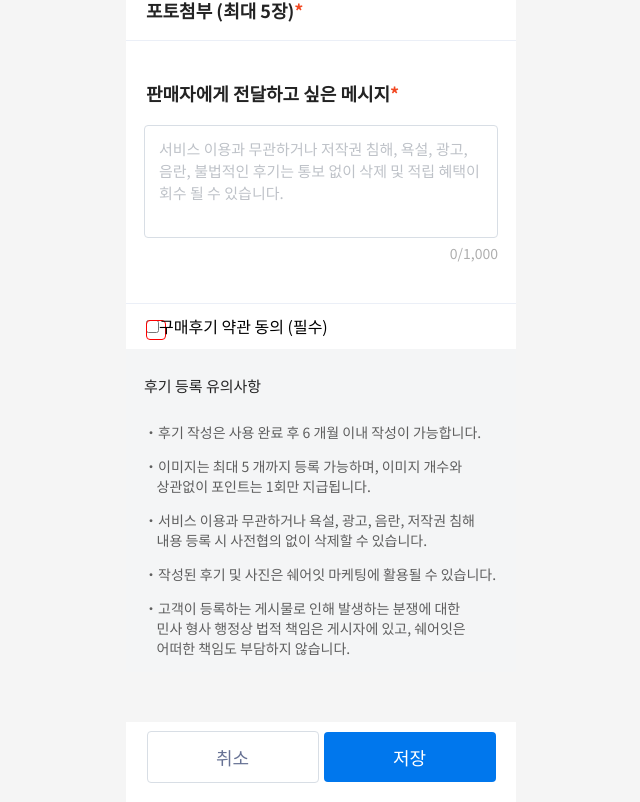
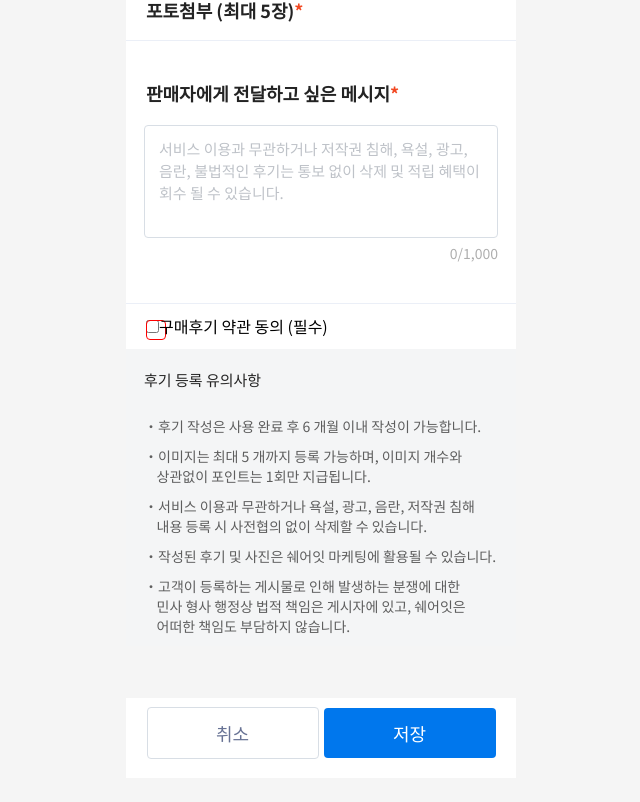
Before and after one commit to yoonsery/shareit, a React (Create React App) app: page /form in a window 1280 px wide. Shown: the part 759-1561 px from the top of the page, without its empty margins (319-959 px from the left). After the commit the page ends 1537 px from the top, so only its background shows below. Built offline with nearby package versions, Linux system fonts and the light colour scheme.

Commit message:
style: fix Styling formFooter

```diff
--- a/src/components/Form/formFooter/FormFooter.module.css
+++ b/src/components/Form/formFooter/FormFooter.module.css
@@ -1,7 +1,7 @@
 .footer {
   width: 390px;
   background: #f4f5f6;
-  padding: 24px 18px 0;
+  padding: 18px 18px 0;
 }
 
 .attention {
@@ -15,12 +15,12 @@
 
 ul {
   margin-top: 25px;
-  margin-bottom: 50px;
+  margin-bottom: 52px;
 }
 
 li {
   font-style: normal;
-  padding-bottom: 14px;
+  padding-bottom: 10px;
   font-weight: 400;
   font-size: 14px;
   line-height: 20px;
```
